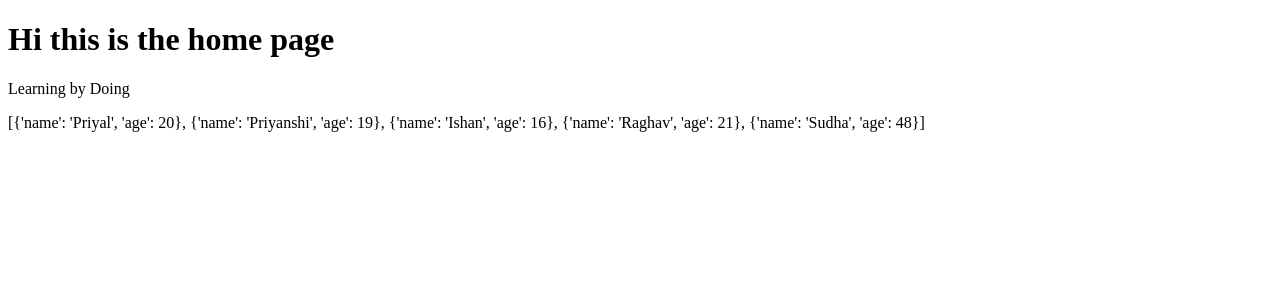
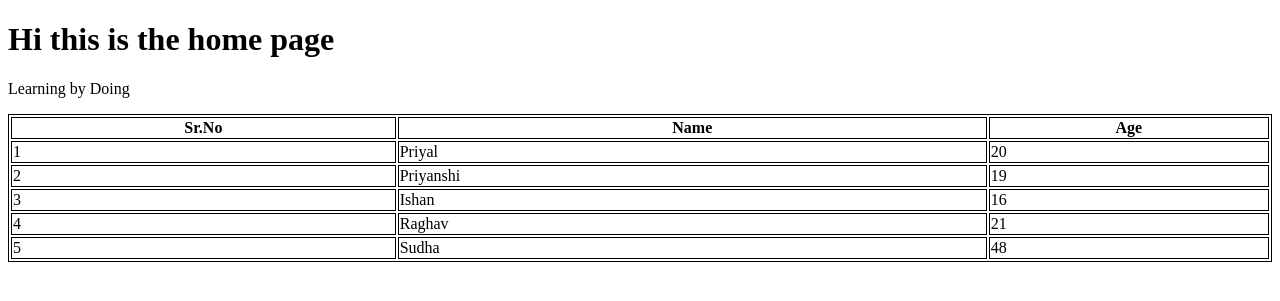
Before and after one commit to Priyal595/django-learning, a Django app: page / in a window 1280 px wide. Shown: the top 301 px of the page. Run offline with Django 5.2, Linux system fonts and the light colour scheme.

Commit message:
represented the data in table using for loops

```diff
--- a/core/home/templates/index.html
+++ b/core/home/templates/index.html
@@ -5,12 +5,32 @@
     <meta http-equiv="X-UA-Compatible" content="IE=edge">
     <meta name="viewport" content="width=device-width, initial-scale=1.0">
     <title>Django Tutorials</title>
+    <style>
+        table, th, td {
+            border:1px solid black;
+    }
+</style>
 </head>
+
 <body>
     <h1>Hi this is the home page</h1>
     <p> Learning by Doing </p>
 
-    {{peoples}}
+    <table style="width:100%">
+  <tr>
+    <th>Sr.No</th>
+    <th>Name</th>
+    <th>Age</th>
+  </tr>
+  {% for people in peoples%}
+  <tr>
+    <td>{{forloop.counter}}</td>
+    <td>{{people.name}}</td>
+    <td>{{people.age}}</td>
+  </tr>
+  {% endfor %}
+
+</table>
 
     <script>
         console.log("Hii Django")
```
